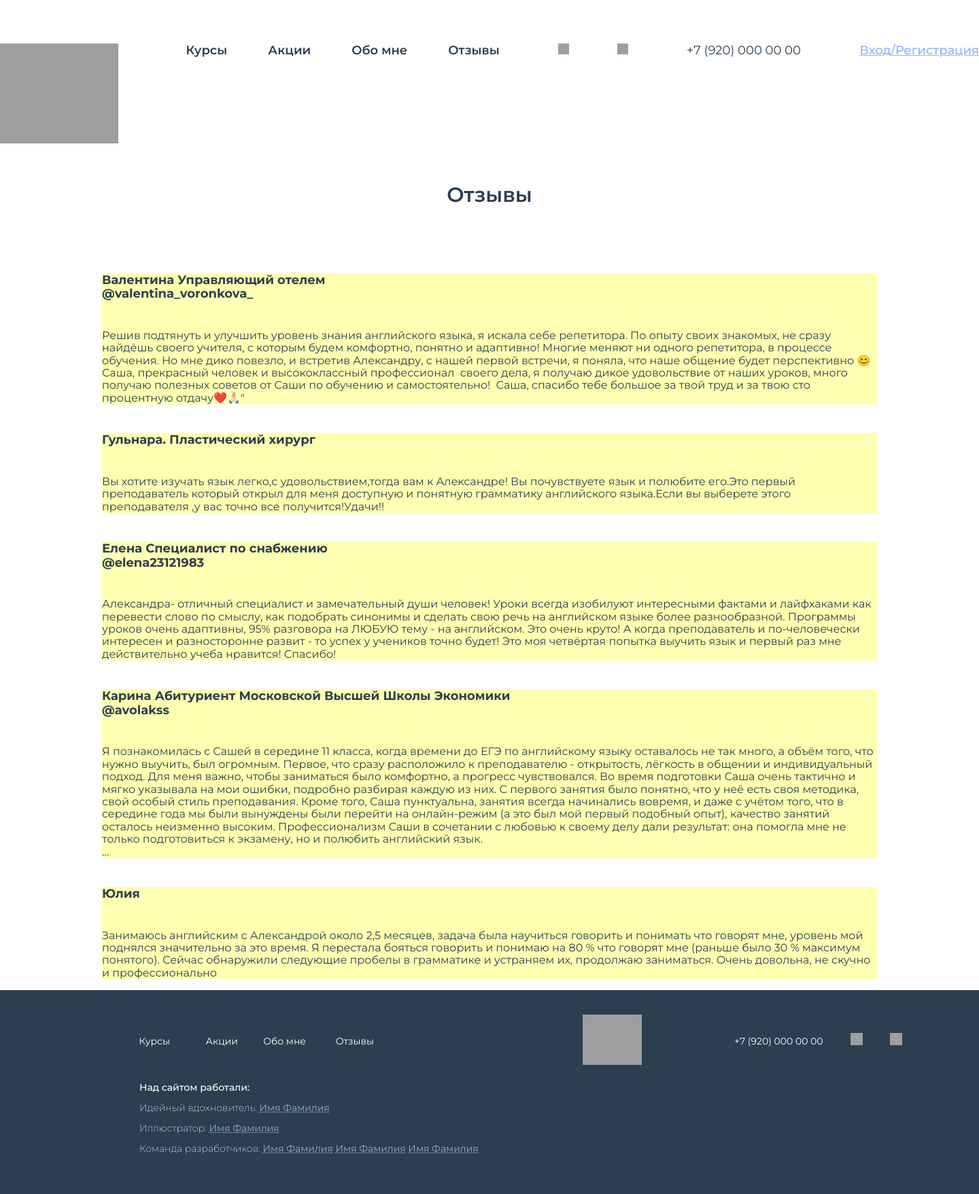
After one commit to taulybys/start-to-speak.github.io, a PHP site: page /otzyvy.html in a window 1440 px wide. The commit adds this page. Shown: the whole page at 68% size. Run offline with PHP 8.4, Linux system fonts and the light colour scheme; grey boxes are pictures that could not be loaded.

Commit message:
otzyvy-list

```diff
--- /dev/null
+++ b/otzyvy.html
@@ -0,0 +1,119 @@
+<!DOCTYPE html>
+<html>
+<head>
+    <meta charset='utf-8'>
+    <meta http-equiv='X-UA-Compatible' content='IE=edge'>
+    <title>Page Title</title>
+    <meta name='viewport' content='width=device-width, initial-scale=1'>
+    <link rel='stylesheet' type='text/css' media='screen' href='style.css'>
+    <link rel="stylesheet" href="normalize.css">
+    <link href="https://fonts.googleapis.com/css2?family=Montserrat:wght@200;300;400;500;600;700;800&display=swap" rel="stylesheet">
+    <script src='main.js'></script>
+</head>
+<body>
+    <header class="header">
+        <div class="top-content width1440 d-grid">
+            <a href="index.html">
+                <div class="logo">
+                    <img src="images/logo.png" alt="Start to Speak" title="Start to Speak"/>
+                </div>
+             </a>
+            <nav class="top-menu d-grid m0">
+                <ul class="top-menu-list d-grid l-style-n m0">
+                    <li><a href="course.html">Курсы</a></li>
+                    <li><a href="akcii.html">Акции</a></li>
+                    <li><a href="about_me.html">Обо мне</a></li>
+                    <li><a href="">Отзывы</a></li>
+                </ul>
+            </nav>
+                <div class="top-contacts d-grid">
+                    <a href=""><img src="images/telegram.png" alt="telegram" class="telegram"></a>
+                    <a href=""><img src="images/instagram.png" alt="instagram" class="instagram"></a>
+                    <p class="number m0">+7 (920) 000 00 00</p>
+                    <a href="">Вход/Регистрация</a>
+                </div>
+        </div>
+        </header>
+        <section class = "width1140">
+                <h2 class = "secondary-title"> Отзывы </h2>
+                <div class="otzyvy-grid d-grid"></div>
+                <div class="otzyvy-block">
+                        <h6> Валентина Управляющий отелем <br>@valentina_voronkova_</h6>
+                        <p class = "crop-text">
+                            Решив подтянуть и улучшить уровень знания английского языка, я искала себе репетитора. По опыту своих знакомых, не сразу найдёшь своего учителя, с которым будем комфортно, понятно и адаптивно! Многие меняют ни одного репетитора, в процессе обучения. Но мне дико повезло, и встретив Александру, с нашей первой встречи, я поняла, что наше общение будет перспективно 😊
+                    Саша, прекрасный человек и высококлассный профессионал  своего дела, я получаю дикое удовольствие от наших уроков, много получаю полезных советов от Саши по обучению и самостоятельно!
+                    Саша, спасибо тебе большое за твой труд и за твою сто процентную отдачу❤️🙏🏻"
+                     </p>
+              </div>
+                <div class="otzyvy-block">
+                        <h6> Гульнара. Пластический хирург </h6>
+                        <p class = "crop-text">
+                            Вы хотите изучать язык легко,с удовольствием,тогда вам к Александре!
+                                Вы почувствуете язык и полюбите его.Это первый преподаватель который открыл для меня доступную и понятную грамматику английского языка.Если вы выберете этого преподавателя ,у вас точно все получится!Удачи!!
+                        </p>
+                 </div>
+                <div class="otzyvy-block">
+                        <h6>Елена Специалист по снабжению <br>@elena23121983 </h6>
+                        <p class = "crop-text">
+                            Александра- отличный специалист и замечательный души человек! Уроки всегда изобилуют интересными фактами и лайфхаками как перевести слово по смыслу, как подобрать синонимы и сделать свою речь на английском языке более разнообразной. Программы уроков очень адаптивны, 95% разговора на ЛЮБУЮ тему - на английском. Это очень круто! А когда преподаватель и по-человечески интересен и разносторонне развит - то успех у учеников точно будет! Это моя четвёртая попытка выучить язык и первый раз мне действительно учеба нравится! Спасибо!
+
+                        </p>
+                  </div>
+                <div class="otzyvy-block">
+                        <h6> Карина Абитуриент Московской Высшей Школы Экономики <br>@avolakss </h6>
+                        <p class = "crop-text">
+                            Я познакомилась с Сашей в середине 11 класса, когда времени до ЕГЭ по английскому языку оставалось не так много, а объём того, что нужно выучить, был огромным. Первое, что сразу расположило к преподавателю - открытость, лёгкость в общении и индивидуальный подход. Для меня важно, чтобы заниматься было комфортно, а прогресс чувствовался. Во время подготовки Саша очень тактично и мягко указывала на мои ошибки, подробно разбирая каждую из них. С первого занятия было понятно, что у неё есть своя методика, свой особый стиль преподавания. Кроме того, Саша пунктуальна, занятия всегда начинались вовремя, и даже с учётом того, что в середине года мы были вынуждены были перейти на онлайн-режим (а это был мой первый подобный опыт), качество занятий осталось неизменно высоким. Профессионализм Саши в сочетании с любовью к своему делу дали результат: она помогла мне не только подготовиться к экзамену, но и полюбить английский язык. <br><br>
+
+                             Теперь я могу спокойно идти на экзамен, потому что, благодаря трепетному отношению Саши и знаниям, полученным на занятиях, я уверена в хорошем результате.<br> <br>
+
+                             Я считаю, что мне очень повезло с преподавателем, поэтому я хотела бы продолжать наши занятия и после ЕГЭ!
+                        </p>
+                </div>
+                <div class="otzyvy-block">
+                        <h6>Юлия</h6>
+                        <p class = "crop-text">
+                                Занимаюсь английским с Александрой около 2,5 месяцев, задача была научиться говорить и понимать что говорят мне, уровень мой поднялся значительно за это время. Я перестала бояться говорить и понимаю на 80 % что говорят мне (раньше было 30 % максимум понятого). Сейчас обнаружили следующие пробелы в грамматике и устраняем их, продолжаю заниматься. Очень довольна, не скучно и профессионально
+                        </p>
+                 </div>
+
+        </section>
+
+        <footer class="footer">
+        <div class="footer-content width1440 d-grid">
+            <nav class="footer-menu d-grid">
+                <ul class="footer-menu-list d-grid l-style-n">
+                    <li><a href="course.html">Курсы</a></li>
+                    <li><a href="">Акции</a></li>
+                    <li><a href="">Обо мне</a></li>
+                    <li><a href="">Отзывы</a></li>
+                </ul>
+            </nav>
+            <div class="logo-footer">
+                <img src="images/logo.png" alt="Start to Speak" title="Start to Speak"/>
+            </div>
+            <div class="footer-contacts d-grid">
+                <p class="number">+7 (920) 000 00 00</p>
+                <a href=""><img src="images/telegramwhite.png" alt="telegram" class="telegram-footer"></a>
+                <a href=""><img src="images/instagramwhite.png" alt="instagram" class="instagram-footer"></a>
+            </div>
+            <div class="credits d-grid">
+                <h5>Над сайтом работали:</h5>
+                <div>
+                    <p>Идейный вдохновитель:
+                    <a href="">Имя Фамилия</a></p>
+                </div>
+                <div>
+                    <p>Иллюстратор:
+                    <a href="">Имя Фамилия</a></p>
+                </div>
+                <div>
+                    <p>Команда разработчиков:
+                    <a href="">Имя Фамилия</a>
+                    <a href="">Имя Фамилия</a>
+                    <a href="">Имя Фамилия</a></p>
+                </div>
+            </div>
+        </div>
+    </footer>
+    </body>
+</html>
--- a/style.css
+++ b/style.css
@@ -1413,3 +1413,18 @@ font-weight: normal;
     background: url(images/muz.jpg) 100% no-repeat;
     margin-bottom:  60px;
 }
+
+
+/*----------------------------------*/
+/*page-otzyvy-list*/
+/*---------------------------------*/
+
+.otzyvy-grid {
+    grid-template-rows: repeat(5, 1fr);
+}
+.otzyvy-block {
+    background-color: rgba(255, 255, 0, 0.3);
+}
+.otzyvy-block h6 {
+    font-size: 18px;
+}
```
Also changed, not shown: 1 other file.
